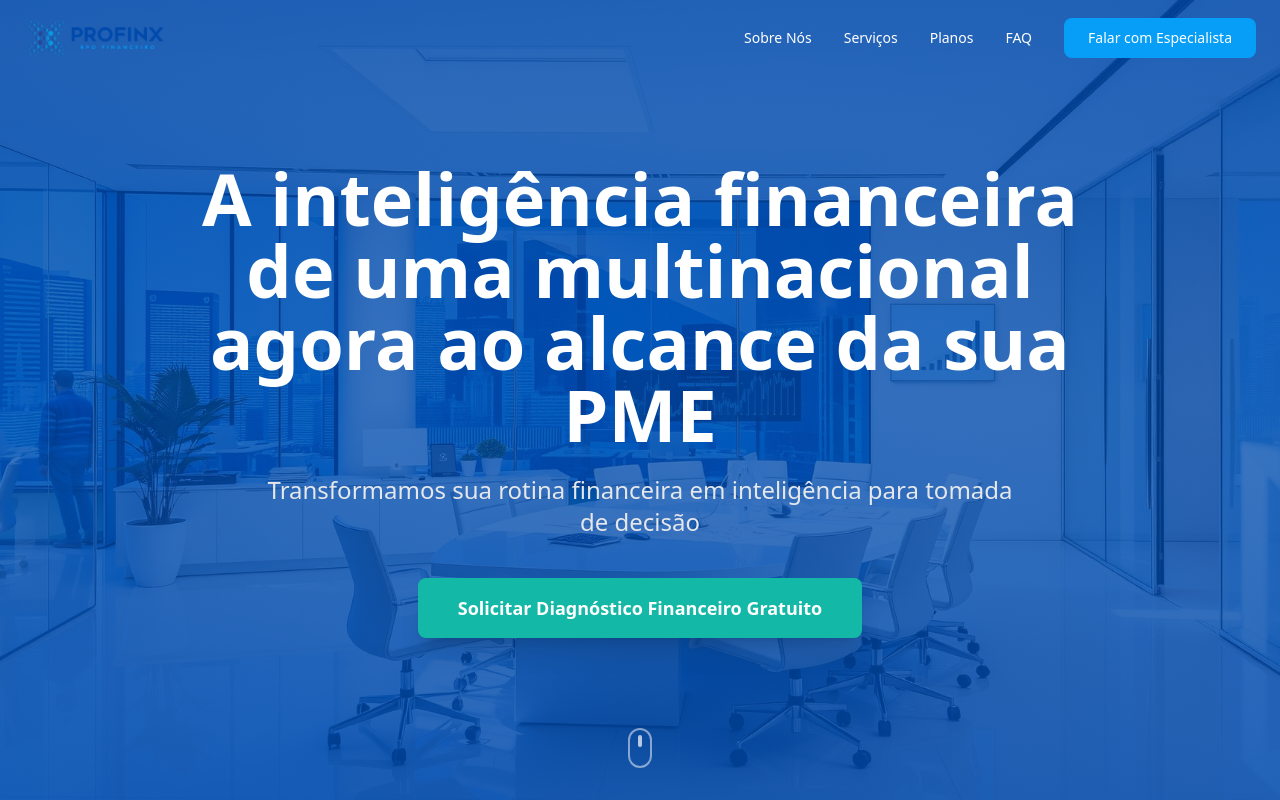
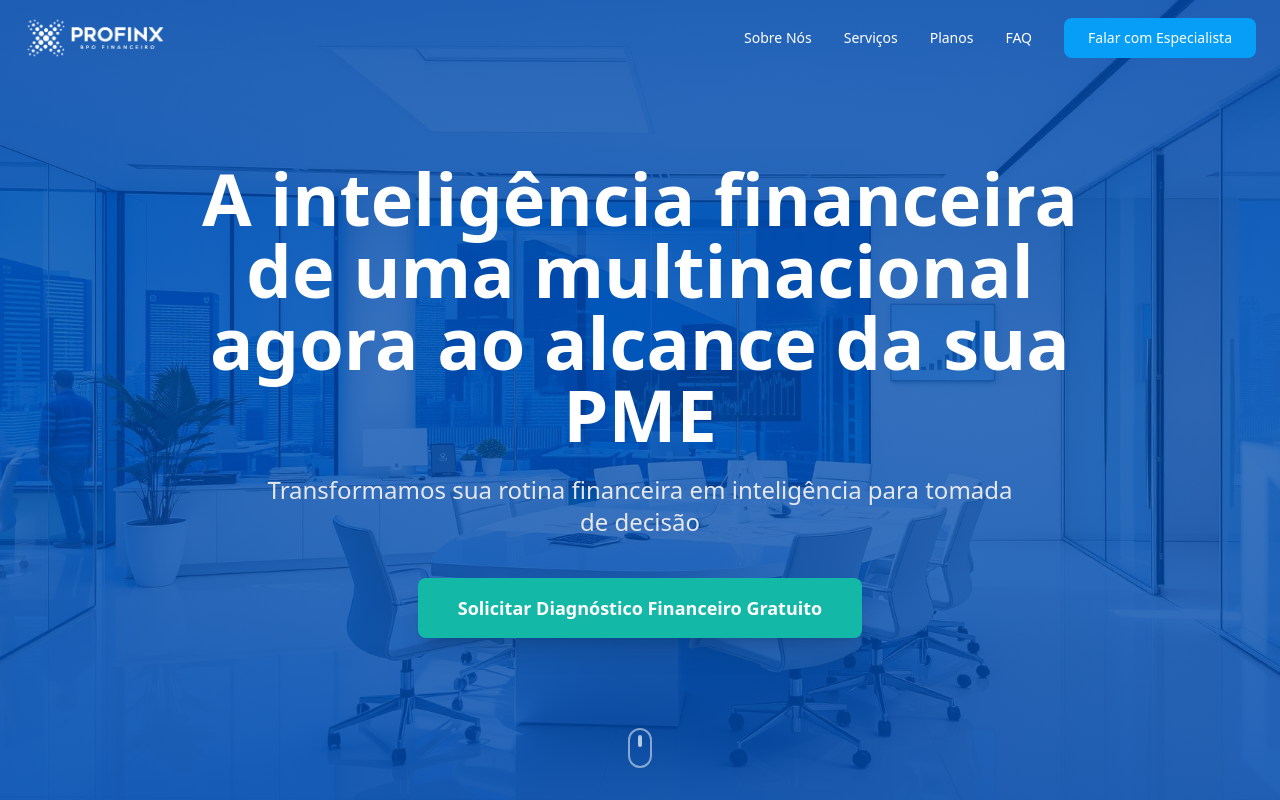
Before and after one commit to jrbecker-pro/site-profinx, a React (Vite) app: page / in a window 1280 px wide. Shown: the top 800 px of the page. Built offline with nearby package versions, Linux system fonts and the light colour scheme; no server answers.

Commit message:
Update HeroSection.tsx

```diff
--- a/src/pages/home/components/HeroSection.tsx
+++ b/src/pages/home/components/HeroSection.tsx
@@ -29,7 +29,7 @@ export default function HeroSection() {
           <div className="flex items-center justify-between">
             <div className="flex items-center">
               <img
-                src={scrolled ? "/logo-branco.png" : "/logo-azul.png"}
+                src={scrolled ? "/logo-azul.png" : "/logo.png"}
                 alt="Profinx"
                 className="h-11"
               />
```
